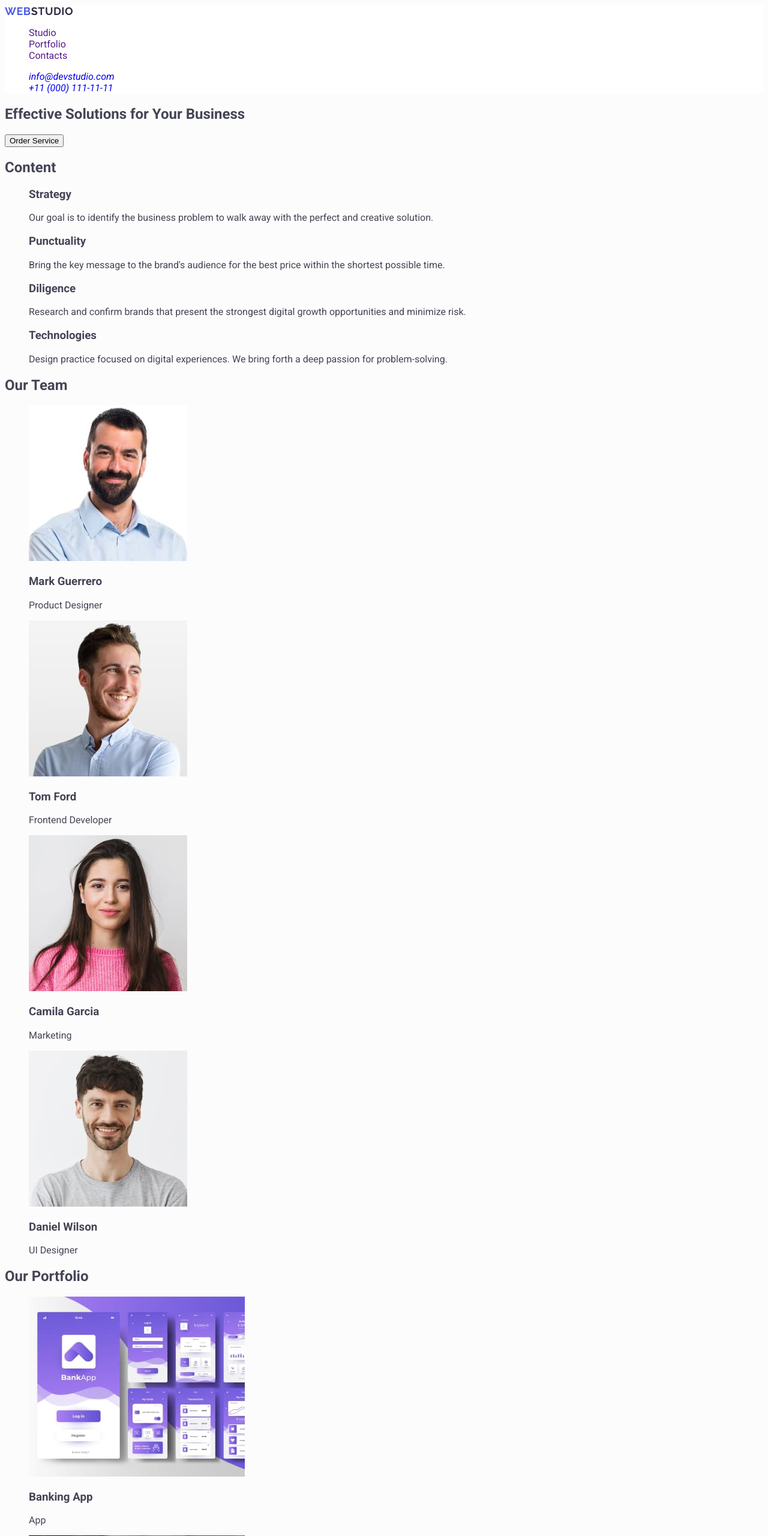
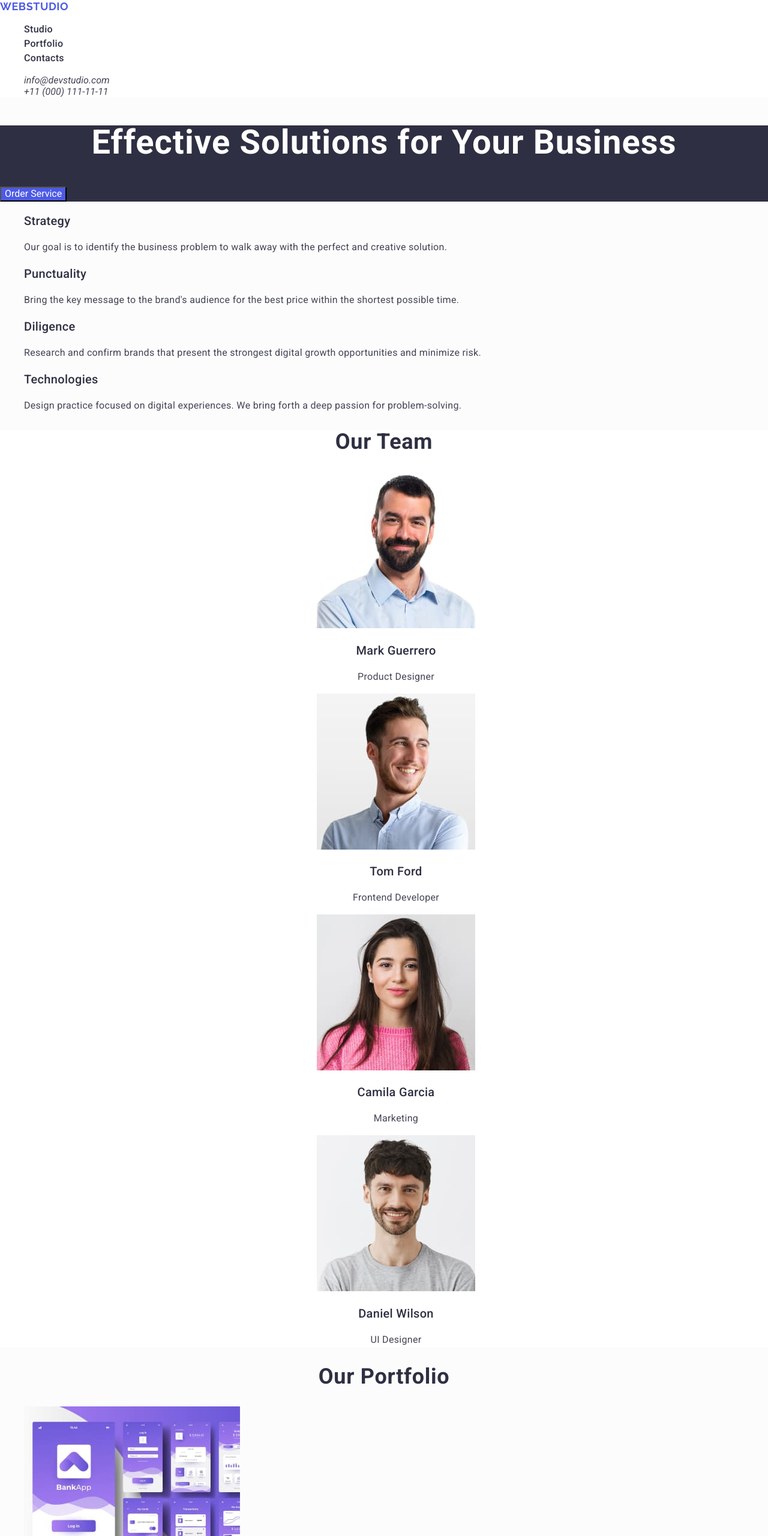
Before and after one commit to viktor-pitukh-IF/goit-markup-hw-02, a plain HTML site: page index.html in a window 1280 px wide. Shown: the top 2560 px of the page at 60% size. Drawn offline with nearby package versions, Linux system fonts and the light colour scheme.

Commit message:
Update index.html styles.css
added classes and styles to the main elements (buttons, paragraphs, headings) in index.html and styles.css. Add normalize style

```diff
--- a/css/styles.css
+++ b/css/styles.css
@@ -13,17 +13,28 @@ a {
     text-decoration: none;
 }
 
+/*============ h2 style ===============*/
+.title {
+    font-weight: 700;
+    font-size: 36px;
+    line-height: 1.11;
+    letter-spacing: 0.02em;
+    text-align: center;
+    color: #2e2f42;
+}
 
-/* header */
+/*=====================================*/
+
+/*================ header =============*/
 .header {
- background-color: #fff;;
+    background-color: #fff;
 }
 
 .header-logo {
     font-family: "Raleway", sans-serif;
     font-weight: 700;
     font-size: 18px;
-        line-height: 1.16667;
+    line-height: 1.17;
     letter-spacing: 0.03em;
     text-transform: uppercase;
     color: #2e2f42;
@@ -33,91 +44,157 @@ a {
     color: #4d5ae5;
 }
 
+.header-link {
+    font-weight: 500;
+    font-size: 16px;
+    line-height: 1.5;
+    letter-spacing: 0.02em;
+    color: #2e2f42;
+}
+
+.header-addr-link {
+    color: #434455;
+}
+
+.header-addr-link:hover,
+.header-addr-link:focus {
+    color: #404bbf;
+}
+
+.header-logo:hover,
+.header-logo:focus,
+.header-link:hover,
+.header-link:focus {
+    color: #4D5AE5;
+}
+
+/*=====================================*/
+
+/*============ hero ===================*/
+
+.hero {
+    background-color: #2e2f42;
+}
 
 
-
-
-/*===========Railway From Google Fonts=========*/
-// <uniquifier>: Use a unique and descriptive class name
-// <weight>: Use a value from 100 to 900
-/*
-.raleway-<uniquifier> {
-    font-family: "Raleway", sans-serif;
-    font-optical-sizing: auto;
-    font-weight: <weight>;
-    font-style: normal;
-} */
-
-/*========Roboto from Google Fonts========*/
-/*
-.roboto-thin {
-    font-family: "Roboto", sans-serif;
-    font-weight: 100;
-    font-style: normal;
+.hero-title {
+    font-weight: 700;
+    font-size: 56px;
+    line-height: 1.00;
+    letter-spacing: 0.02em;
+    text-align: center;
+    color: #fff;
 }
 
-.roboto-light {
-    font-family: "Roboto", sans-serif;
-    font-weight: 300;
-    font-style: normal;
+.hero-button {
+    background-color: #4d5ae5;
+    cursor: pointer;
+    color: #fff;
+    background-color: #4d5ae5;
 }
 
-.roboto-regular {
-    font-family: "Roboto", sans-serif;
-    font-weight: 400;
-    font-style: normal;
+.hero-button:hover {
+    background-color: #404bbf;
 }
 
-.roboto-medium {
-    font-family: "Roboto", sans-serif;
-    font-weight: 500;
-    font-style: normal;
+/*=====================================*/
+
+/*=============== contents ============*/
+
+.contents {}
+
+.contents-list {}
+
+.contents-list-item {
+    letter-spacing: 0.02em;
 }
 
-.roboto-bold {
-    font-family: "Roboto", sans-serif;
-    font-weight: 700;
-    font-style: normal;
+.contents-list-item-title {
+    font-weight: 500;
+    font-size: 20px;
+    line-height: 1.2;
+    color: #2e2f42;
 }
 
-.roboto-black {
-    font-family: "Roboto", sans-serif;
-    font-weight: 900;
-    font-style: normal;
+.contents-list-item-text {
+    font-size: 16px;
+    line-height: 1.5;
+    color: #434455;
 }
 
-.roboto-thin-italic {
-    font-family: "Roboto", sans-serif;
-    font-weight: 100;
-    font-style: italic;
+/*=====================================*/
+
+/*=============== Our Team ============*/
+.team {
+    letter-spacing: 0.02em;
+    text-align: center;
+    background-color: #fff;
 }
 
-.roboto-light-italic {
-    font-family: "Roboto", sans-serif;
-    font-weight: 300;
-    font-style: italic;
+.team-list-title {
+    font-weight: 500;
+    font-size: 20px;
+    line-height: 1.2;
+    color: #2e2f42;
 }
 
-.roboto-regular-italic {
-    font-family: "Roboto", sans-serif;
-    font-weight: 400;
-    font-style: italic;
+.team-list-text {
+    font-size: 16px;
+    line-height: 1.5;
+    color: #434455;
 }
 
-.roboto-medium-italic {
-    font-family: "Roboto", sans-serif;
-    font-weight: 500;
-    font-style: italic;
+/*=====================================*/
+
+/*=========== Our Portfolio ===========*/
+.portfolio-list {
+    letter-spacing: 0.02em;
 }
 
-.roboto-bold-italic {
-    font-family: "Roboto", sans-serif;
-    font-weight: 700;
-    font-style: italic;
+.portfolio-list-title {
+    font-weight: 500;
+    font-size: 20px;
+    line-height: 1.2;
+    color: #2e2f42;
 }
 
-.roboto-black-italic {
-    font-family: "Roboto", sans-serif;
-    font-weight: 900;
-    font-style: italic;
-} */
+.portfolio-item-text {
+    font-size: 16px;
+    line-height: 1.5;
+    color: #434455;
+}
+
+/*=====================================*/
+
+/*============== footer ===============*/
+.footer {
+    background-color: #2e2f42;
+}
+
+.footer-link {
+    font-family: "Raleway", sans-serif;
+    font-weight: 700;
+    font-size: 18px;
+    line-height: 1.17;
+    letter-spacing: 0.03em;
+    text-transform: uppercase;
+    color: #f4f4fd;
+}
+
+.footer-link span {
+    color: #4d5ae5;
+}
+
+.footer-link:hover,
+.footer-link:focus {
+    color: #4D5AE5;
+}
+
+.footer-text {
+    font-size: 16px;
+    line-height: 1.5;
+    letter-spacing: 0.02em;
+    color: #f4f4fd;
+}
+
+/*=====================================*/
--- a/index.html
+++ b/index.html
@@ -7,12 +7,16 @@
     <link rel="preconnect" href="https://fonts.googleapis.com" />
     <link rel="preconnect" href="https://fonts.gstatic.com" crossorigin />
     <link
-      href="https://fonts.googleapis.com/css2?family=Raleway:ital,wght@0,100..900;1,100..900&
-      family=Roboto:ital,wght@0,100;0,300;0,400;0,500;0,700;0,900;1,100;1,300;1,400;1,500;1,700;1,900&
-      display=swap"
+      href="https://fonts.googleapis.com/css2?family=Raleway:ital,wght@0,700;1,700&family=Roboto:ital,wght@0,400;0,500;0,700;1,400;1,500;1,700&display=swap"
       rel="stylesheet"
     />
     <!-- End Link for Google Fonts -->
+    <!-- Modern Normalize for styles -->
+    <link
+      rel="stylesheet"
+      href="https://cdnjs.cloudflare.com/ajax/libs/modern-normalize/2.0.0/modern-normalize.min.css"
+    />
+    <!-- My styles -->
     <link rel="stylesheet" href="./css/styles.css" />
 
     <title>Web Studio (Version 5.0)</title>
@@ -23,9 +27,9 @@
       <nav>
         <a class="header-logo" href="./index.html"><span>Web</span>Studio</a>
         <ul>
-          <li><a classs="header-link" href="">Studio</a></li>
-          <li><a classs="header-link" href="">Portfolio</a></li>
-          <li><a classs="header-link" href="">Contacts</a></li>
+          <li><a class="header-link" href="">Studio</a></li>
+          <li><a class="header-link" href="">Portfolio</a></li>
+          <li><a class="header-link" href="">Contacts</a></li>
         </ul>
       </nav>
       <!-- Address -->
@@ -49,107 +53,107 @@
         <h1 class="hero-title">Effective Solutions for Your Business</h1>
         <button class="hero-button" type="button">Order Service</button>
       </section>
-      <section>
-        <h2>Content</h2>
-        <ul>
-          <li>
-            <h3>Strategy</h3>
-            <p>
+      <section class="contents">
+        <h2 hidden>Content</h2>
+        <ul class="contents-list">
+          <li class="contents-list-item">
+            <h3 class="contents-list-item-title">Strategy</h3>
+            <p class="contents-list-item-text">
               Our goal is to identify the business problem to walk away with the
               perfect and creative solution.
             </p>
           </li>
-          <li>
-            <h3>Punctuality</h3>
-            <p>
+          <li class="contents-list-item">
+            <h3 class="contents-list-item-title">Punctuality</h3>
+            <p class="contents-list-item-text">
               Bring the key message to the brand's audience for the best price
               within the shortest possible time.
             </p>
           </li>
-          <li>
-            <h3>Diligence</h3>
-            <p>
+          <li class="contents-list-item">
+            <h3 class="contents-list-item-title">Diligence</h3>
+            <p class="contents-list-item-text">
               Research and confirm brands that present the strongest digital
               growth opportunities and minimize risk.
             </p>
           </li>
-          <li>
-            <h3>Technologies</h3>
-            <p>
+          <li class="contents-list-item">
+            <h3 class="contents-list-item-title">Technologies</h3>
+            <p class="contents-list-item-text">
               Design practice focused on digital experiences. We bring forth a
               deep passion for problem-solving.
             </p>
           </li>
         </ul>
       </section>
-      <section>
-        <h2>Our Team</h2>
+      <section class="team">
+        <h2 class="title">Our Team</h2>
         <ul>
-          <li>
+          <li class="Team-List-item">
             <img
               src="./images/img-3.jpg"
               alt="Mark Guerrero"
               width="264"
               height="260"
             />
-            <h3>Mark Guerrero</h3>
-            <p>Product Designer</p>
+            <h3 class="team-list-title">Mark Guerrero</h3>
+            <p class="team-list-text">Product Designer</p>
           </li>
-          <li>
+          <li class="Team-List-item">
             <img
               src="./images/img-2.jpg"
               alt="Tom Ford"
               width="264"
               height="260"
             />
-            <h3>Tom Ford</h3>
-            <p>Frontend Developer</p>
+            <h3 class="team-list-title">Tom Ford</h3>
+            <p class="team-list-text">Frontend Developer</p>
           </li>
-          <li>
+          <li class="Team-List-item">
             <img
               src="./images/img-1.jpg"
               alt="Camila Garcia"
               width="264"
               height="260"
             />
-            <h3>Camila Garcia</h3>
-            <p>Marketing</p>
+            <h3 class="team-list-title">Camila Garcia</h3>
+            <p class="team-list-text">Marketing</p>
           </li>
-          <li>
+          <li class="Team-List-item">
             <img
               src="./images/img.jpg"
               alt="Daniel Wilson"
               width="264"
               height="260"
             />
-            <h3>Daniel Wilson</h3>
-            <p>UI Designer</p>
+            <h3 class="team-list-title">Daniel Wilson</h3>
+            <p class="team-list-text">UI Designer</p>
           </li>
         </ul>
       </section>
       <!-- Our Portfolio -->
       <section>
-        <h2>Our Portfolio</h2>
-        <ul>
-          <li>
+        <h2 class="title">Our Portfolio</h2>
+        <ul class="portfolio-list">
+          <li class="portfolio-list-item">
             <img
               src="./images/Portfolio-1.jpg"
               alt="Banking App"
               width="360"
               height="300"
             />
-            <h3>Banking App</h3>
-            <p>App</p>
+            <h3 class="portfolio-list-title">Banking App</h3>
+            <p class="portfolio-item-text">App</p>
           </li>
-          <li>
+          <li class="portfolio-list-item">
             <img
               src="./images/Portfolio-2.jpg"
               alt="Cashless Payment"
               width="360"
               height="300"
             />
-            <h3>Cashless Payment</h3>
-            <p>Marketing</p>
+            <h3 class="portfolio-list-title">Cashless Payment</h3>
+            <p class="portfolio-item-text">Marketing</p>
           </li>
           <li>
             <img
@@ -158,46 +162,45 @@
               width="360"
               height="300"
             />
-            <h3>Meditation App</h3>
-            <p>App/p></p>
+            <h3 class="portfolio-list-title">Meditation App</h3>
+            <p class="portfolio-item-text">App/p></p>
           </li>
-
-          <li>
+          <li class="portfolio-list-item">
             <img
               src="./images/Portfolio-4.jpg"
               alt="Taxi Service"
               width="360"
               height="300"
             />
-            <h3>Taxi Service</h3>
-            <p>Marketing</p>
+            <h3 class="portfolio-list-title">Taxi Service</h3>
+            <p class="portfolio-item-text">Marketing</p>
           </li>
-          <li>
+          <li class="portfolio-list-item">
             <img
               src="./images/Portfolio-5.jpg"
               alt="Screen Illustrations"
               width="360"
               height="300"
             />
-            <h3>Screen Illustrations</h3>
-            <p>Design</p>
+            <h3 class="portfolio-list-title">Screen Illustrations</h3>
+            <p class="portfolio-item-text">Design</p>
           </li>
-          <li>
+          <li class="portfolio-list-item">
             <img
               src="./images/Portfolio-6.jpg"
               alt="Online Courses"
               width="360"
               height="300"
             />
-            <h3>Online Courses</h3>
-            <p>Marketing</p>
+            <h3 class="portfolio-list-title">Online Courses</h3>
+            <p class="portfolio-item-text">Marketing</p>
           </li>
         </ul>
       </section>
     </main>
-    <footer>
-      <a href="./index.html">WebStudio</a>
-      <p>
+    <footer class="footer">
+      <a class="footer-link" href="./index.html"><span>Web</span>Studio</a>
+      <p class="footer-text">
         Increase the flow of customers and sales for your business with digital
         marketing & growth solutions.
       </p>
```
Lines whose indentation alone changed are shown as unchanged.
